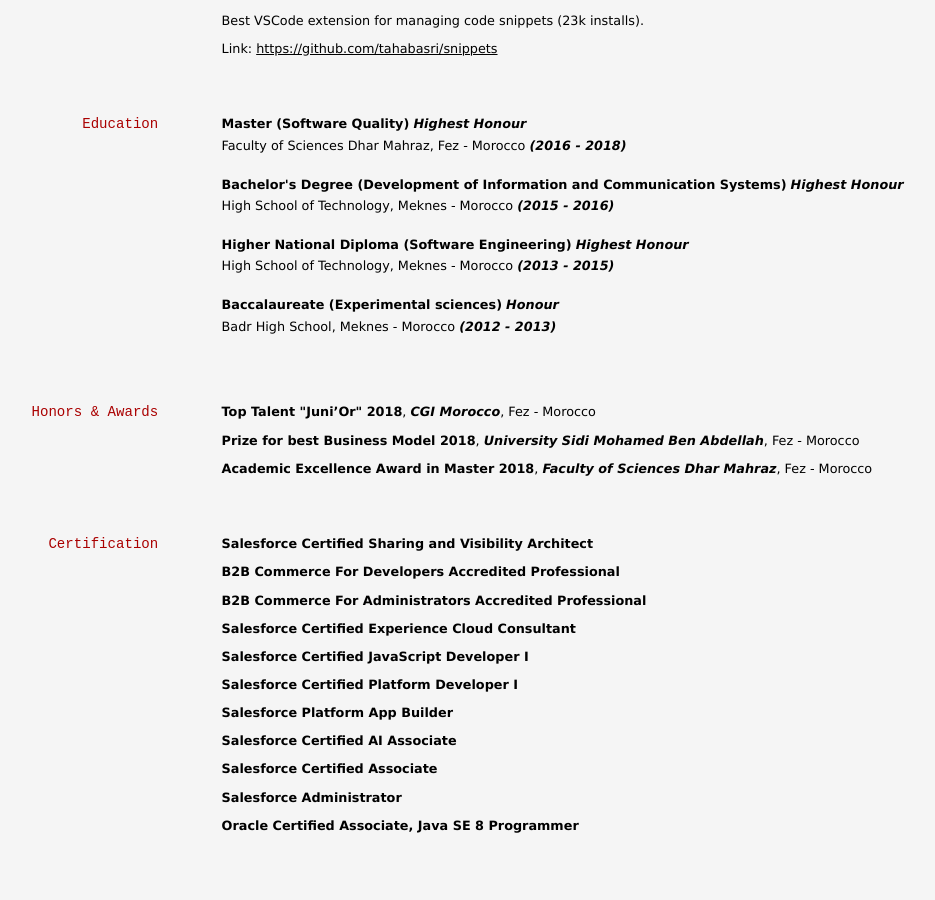
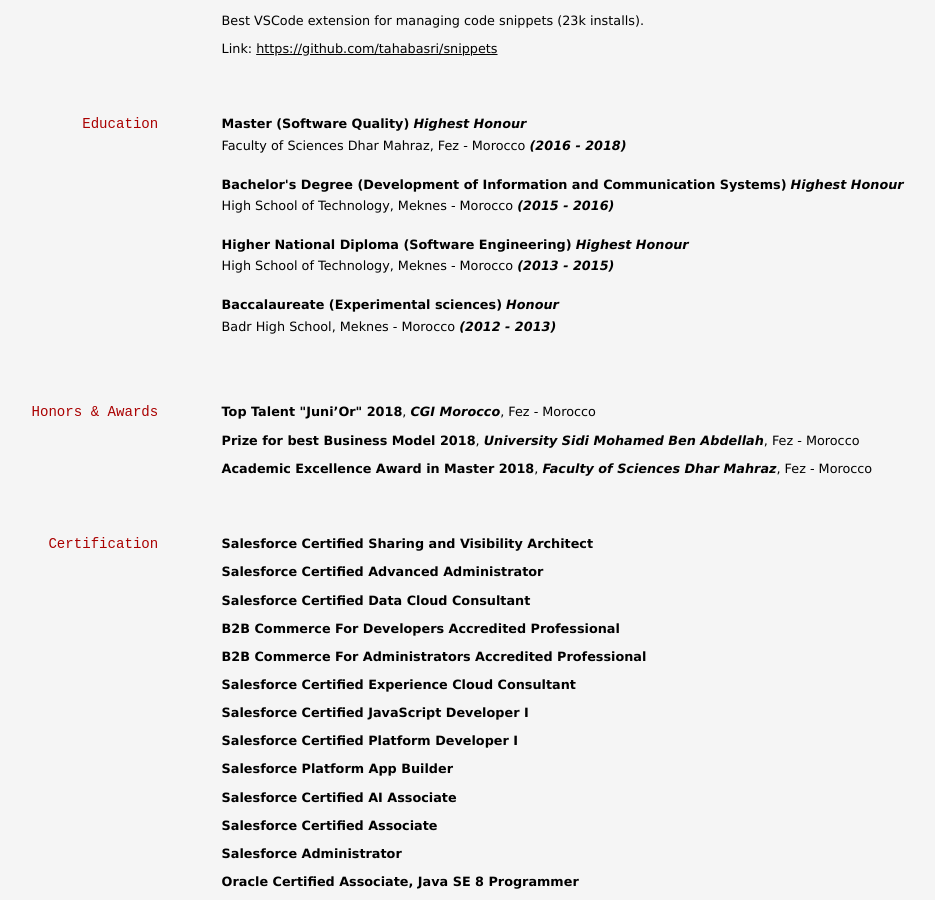
Before and after one commit to tahabasri/portfolio, a Jekyll site: the page built from resume/index.md, in a window 1280 px wide and 900 px high, scrolled down 827 px. Shown: the whole window, without its empty margins (108-1043 px from the left). Built offline with Jekyll 4.4.1, drawn with Linux system fonts in a browser that asks for light colours; before the commit the page ends 1671 px from its top, so only the background shows below that.

Commit message:
Update resume with certifications

```diff
--- a/resume/index.md
+++ b/resume/index.md
@@ -158,6 +158,8 @@
 
 
 <p><strong>Salesforce Certified Sharing and Visibility Architect</strong></p>
+<p><strong>Salesforce Certified Advanced Administrator</strong></p>
+<p><strong>Salesforce Certified Data Cloud Consultant</strong></p>
 <p><strong>B2B Commerce For Developers Accredited Professional</strong></p>
 <p><strong>B2B Commerce For Administrators Accredited Professional</strong></p>
 <p><strong>Salesforce Certified Experience Cloud Consultant</strong></p>
```
